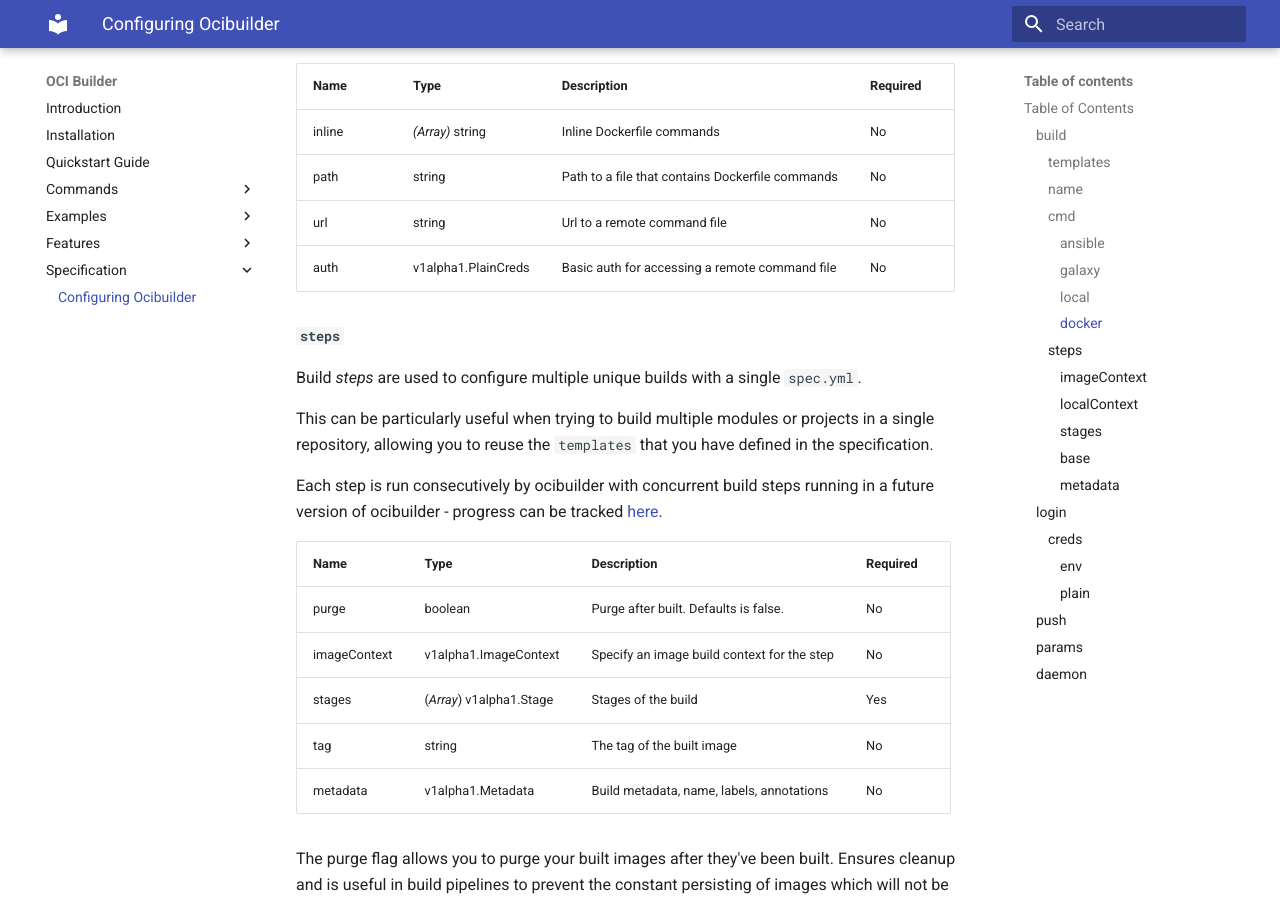
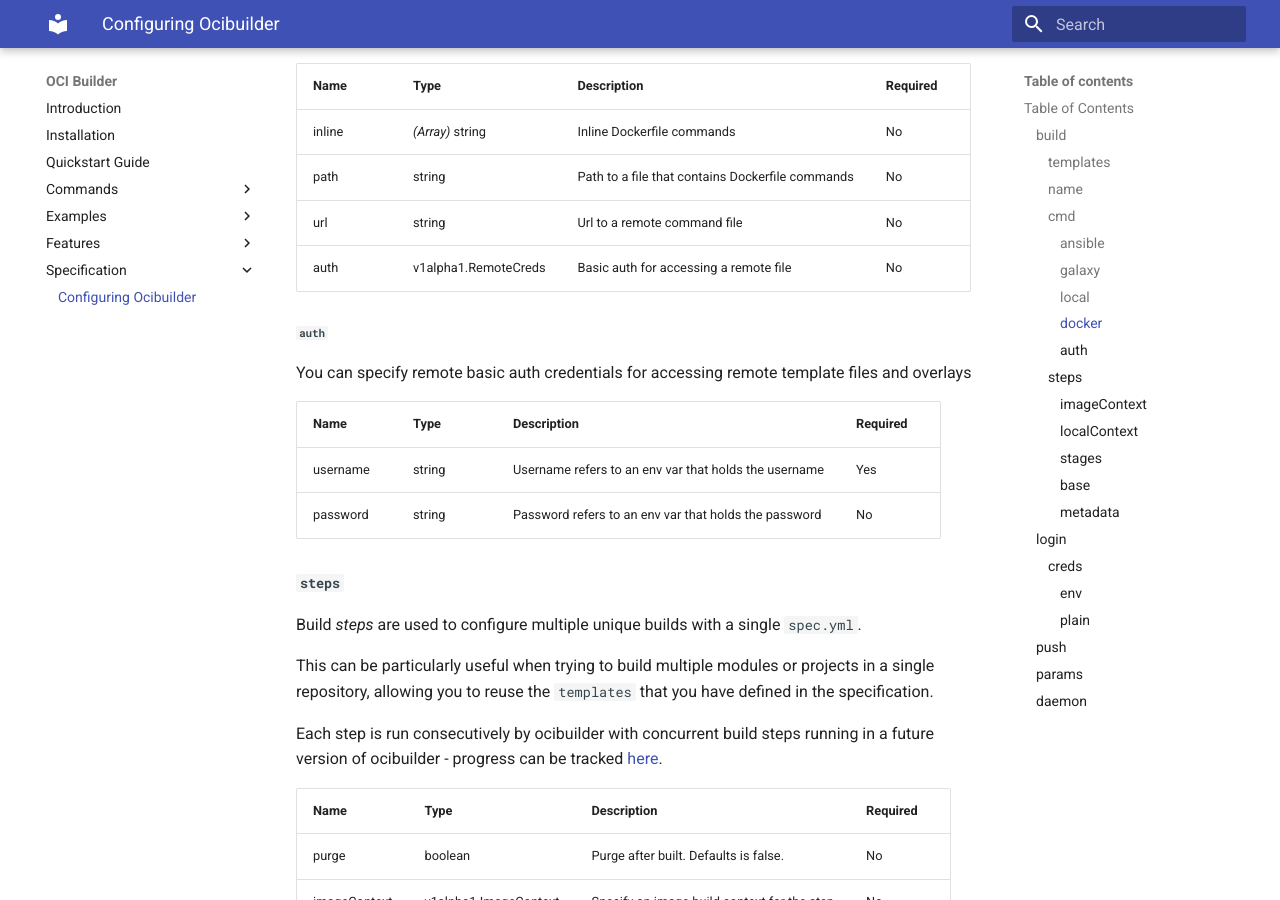
Before and after one commit to ocibuilder/docs, an MkDocs documentation site: the page built from docs/specification/specification.md, in a window 1280 px wide and 900 px high, scrolled down 3800 px. Built offline with MkDocs 1.6.1 and Material for MkDocs 9.7.7, drawn with Linux system fonts in a browser that asks for light colours.

Commit message:
docs(): update type

```diff
--- a/docs/specification/specification.md
+++ b/docs/specification/specification.md
@@ -144,7 +144,16 @@ Alternatively, you can pass in a filepath to a text file which contains your doc
 | inline | *(Array)* string | Inline Dockerfile commands | No |
 | path | string | Path to a file that contains Dockerfile commands | No |
 | url | string | Url to a remote command file | No |
-| auth | v1alpha1.PlainCreds | Basic auth for accessing a remote command file  | No |
+| auth | v1alpha1.RemoteCreds | Basic auth for accessing a remote file  | No |
+
+##### `auth`
+
+You can specify remote basic auth credentials for accessing remote template files and overlays
+
+| Name | Type | Description | Required |
+| ---- | ---- | ----------- | -------- |
+| username | string | Username refers to an env var that holds the username | Yes |
+| password | string | Password refers to an env var that holds the password | No |
 
 #### `steps`
 
```
